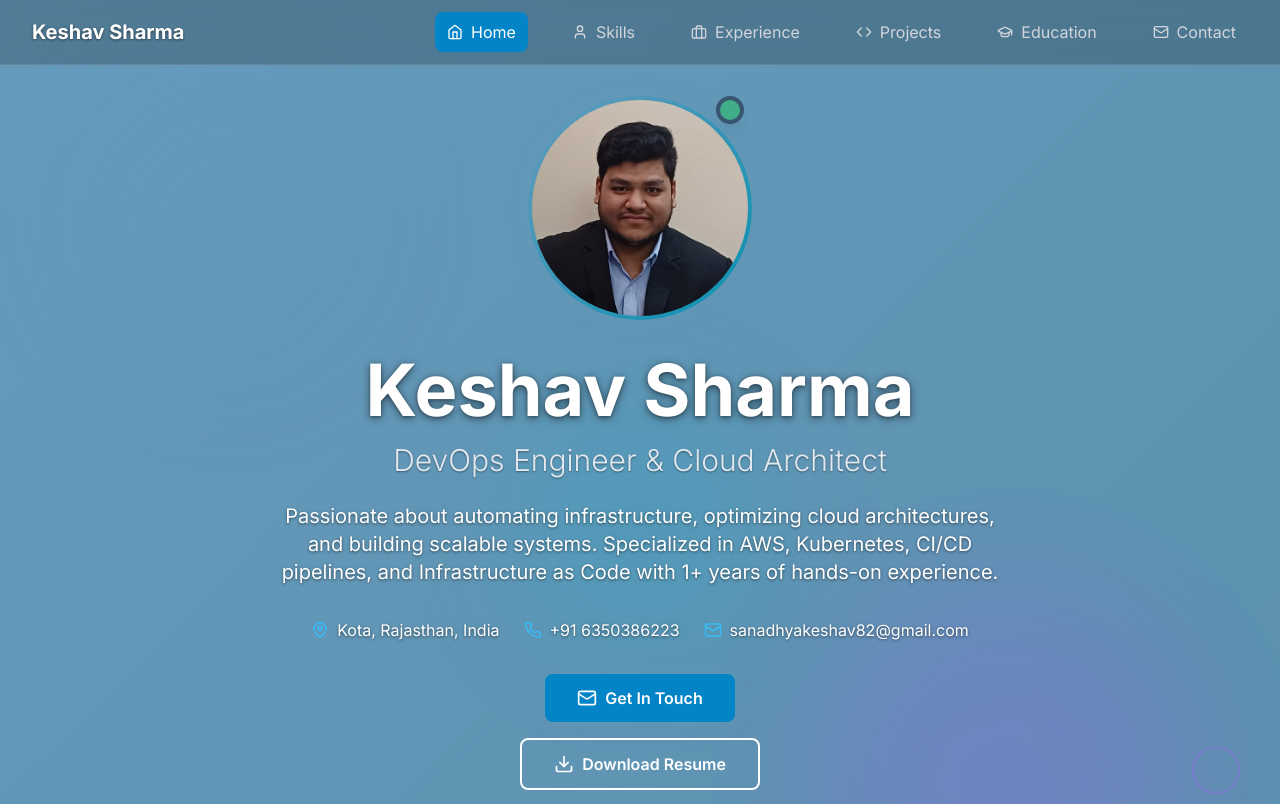
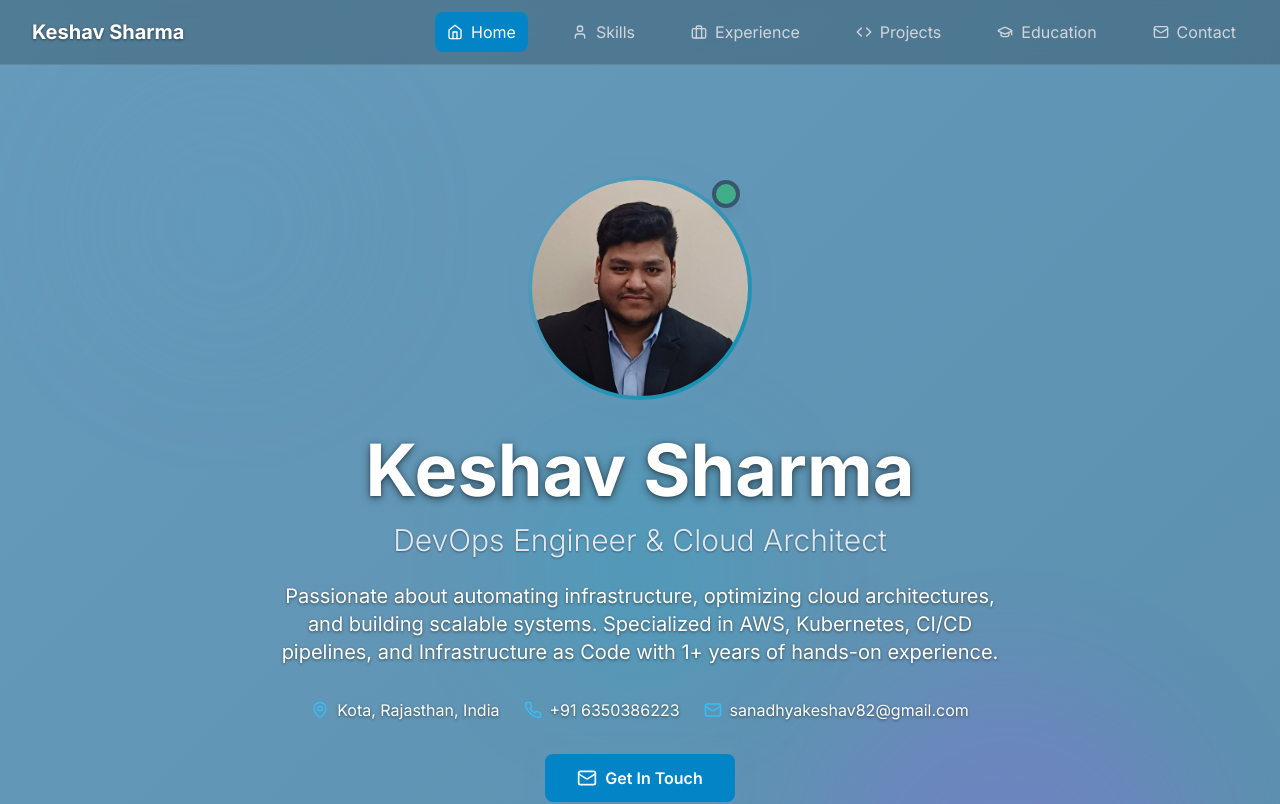
Before and after one commit to Keshav-Sharma354/Portfolio, a Next.js app: page / in a window 1280 px wide. Shown: the top 804 px of the page. Built offline with nearby package versions, Linux system fonts and the light colour scheme.

Commit message:
Update Hero.tsx

```diff
--- a/components/Hero.tsx
+++ b/components/Hero.tsx
@@ -35,7 +35,7 @@ const Hero = () => {
   }
 
   return (
-    <section id="hero" className="min-h-screen flex items-center justify-center relative overflow-hidden pt-20 pb-16 md:pt-24 md:pb-20">
+    <section id="hero" className="min-h-screen flex items-center justify-center relative overflow-hidden pt-32 pb-16 md:pt-40 md:pb-20 lg:pt-44">
       {/* Animated Background */}
       <div className="absolute inset-0 z-0">
         <div className="absolute top-20 left-20 w-72 h-72 bg-primary-500/20 rounded-full blur-3xl animate-pulse-slow"></div>
@@ -56,7 +56,7 @@ const Hero = () => {
             className="mb-6 md:mb-8"
           >
             <div className="relative inline-block">
-              <div className="w-40 h-40 md:w-48 md:h-48 lg:w-56 lg:h-56 rounded-full bg-gradient-to-br from-primary-500 to-cyan-600 p-1 glow">
+              <div className="w-44 h-44 md:w-52 md:h-52 lg:w-56 lg:h-56 rounded-full bg-gradient-to-br from-primary-500 to-cyan-600 p-1 glow">
                 <div className="w-full h-full rounded-full overflow-hidden bg-slate-800">
                   <Image
                     src="/profile.jpg"
@@ -68,7 +68,7 @@ const Hero = () => {
                   />
                 </div>
               </div>
-              <div className="absolute top-0 right-2 w-6 h-6 md:w-7 md:h-7 bg-green-500 rounded-full border-4 border-slate-900 animate-pulse shadow-lg"></div>
+              <div className="absolute top-1 right-3 w-6 h-6 md:w-7 md:h-7 bg-green-500 rounded-full border-4 border-slate-900 animate-pulse shadow-lg"></div>
             </div>
           </motion.div>
 
```
